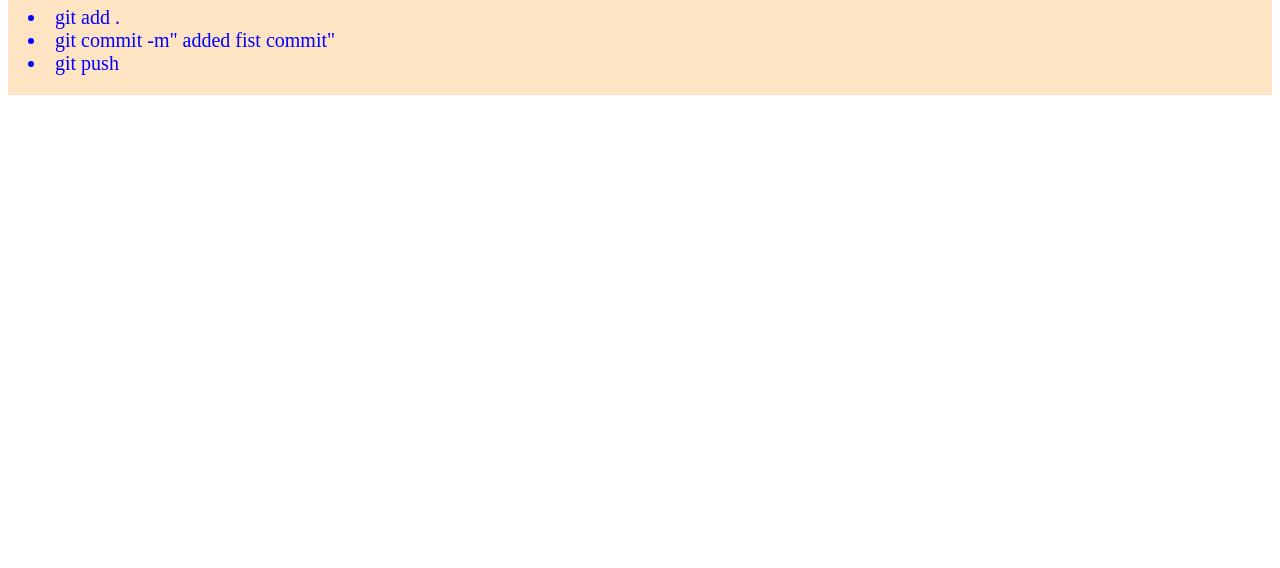
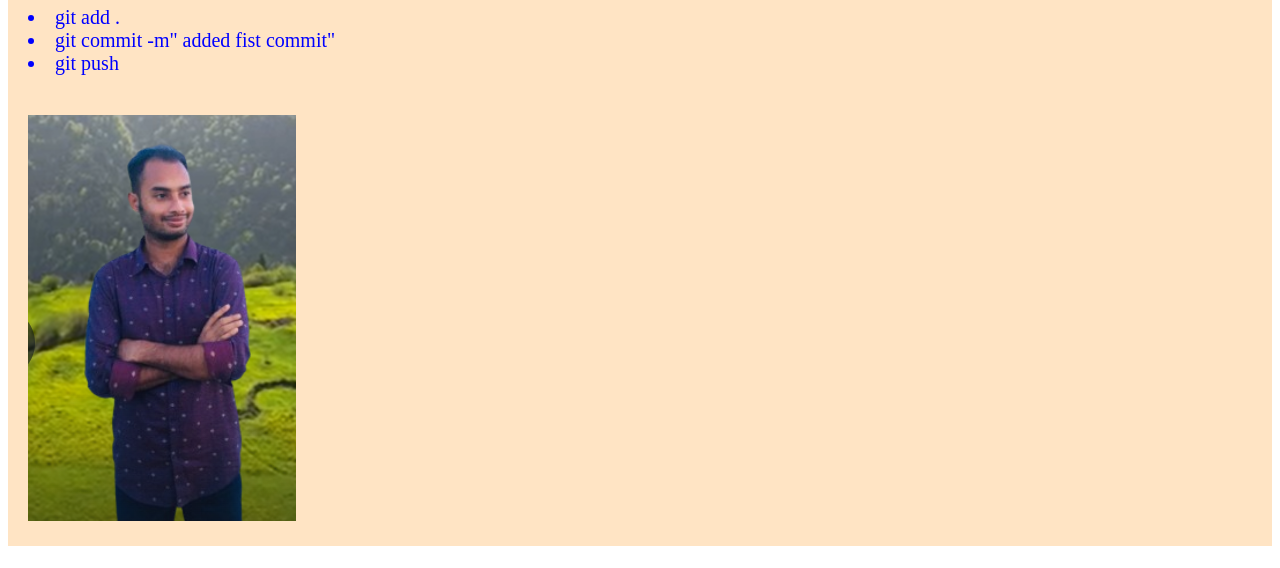
Before and after one commit to Wahidujjaman820/FirstProjectsHero, a plain HTML site: page index.html in a window 1280 px wide. Shown: the part 232-800 px from the top of the page. Drawn offline with Linux system fonts and the light colour scheme.

Commit message:
image aded

```diff
--- a/index.html
+++ b/index.html
@@ -14,6 +14,7 @@
         <li>git commit -m" added fist commit"</li>
         <li>git push</li>
     </div>
+    <div><img src="image1.png"></div>
 
 </body>
 </html>
```
Also changed, not shown: image1.png (added).
